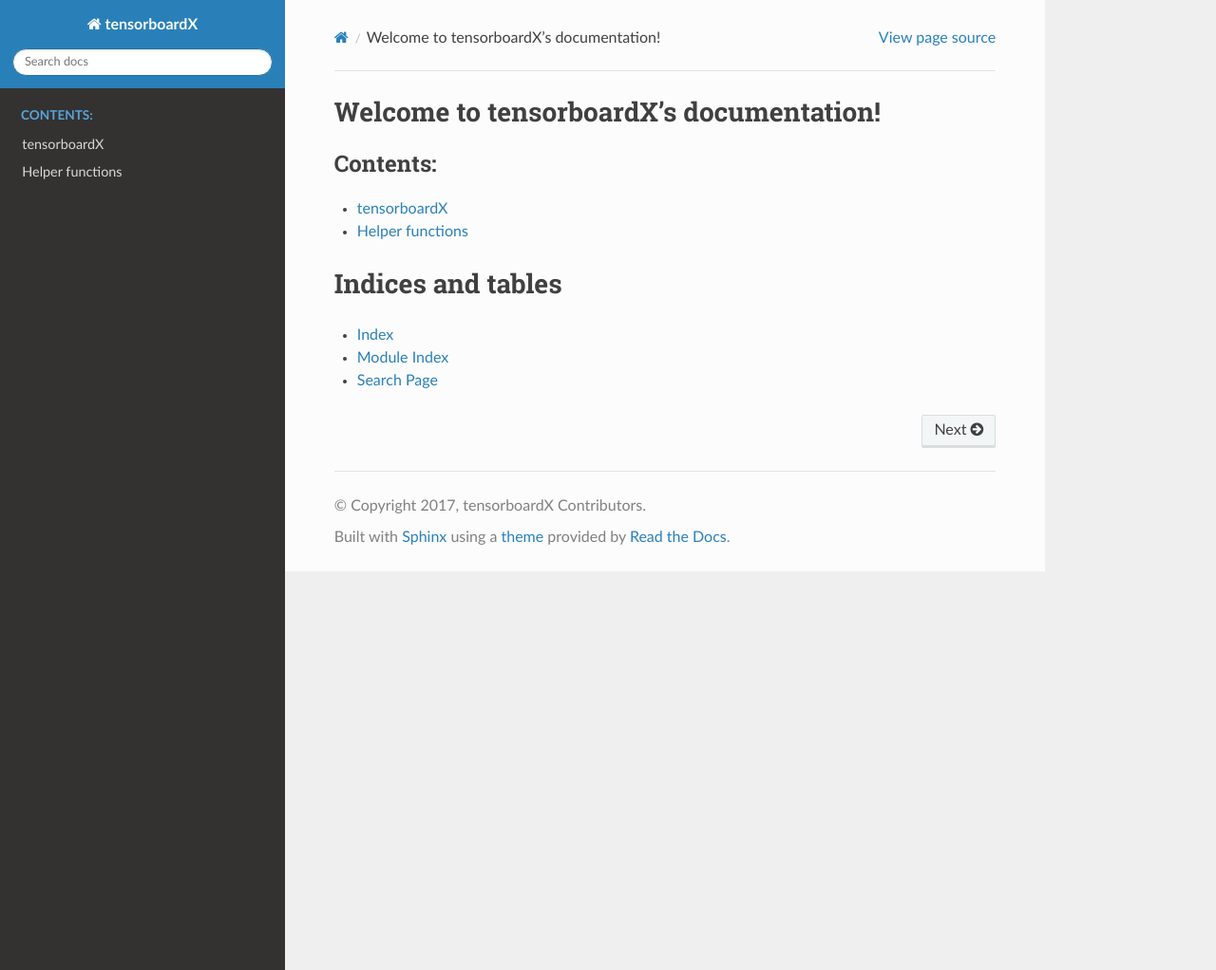
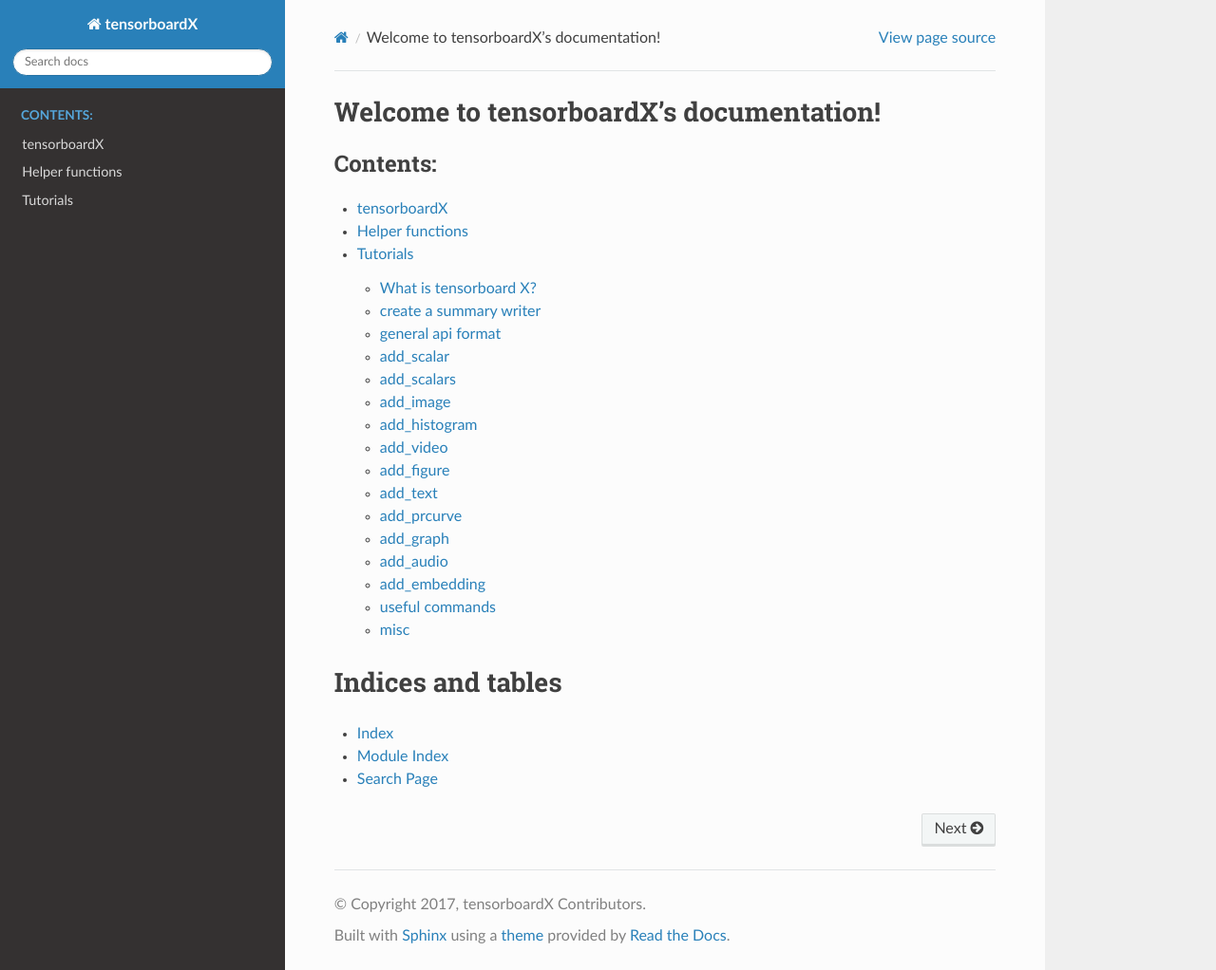
Before and after one commit to lanpa/tensorboardX, a Sphinx documentation site: the page built from docs/index.rst, in a window 1280 px wide and 1022 px high. Shown: the whole window at 95% size. Built offline with Sphinx 7.4.7 and the Read the Docs theme 2.0.0, drawn with Linux system fonts in a browser that asks for light colours; some of the changed lines change nothing that is shown.

Commit message:
add tutorial section in doc [skip CI]

```diff
--- a/docs/index.rst
+++ b/docs/index.rst
@@ -12,6 +12,7 @@
 
    tensorboard
    utils
+   tutorial
 
 Indices and tables
 ==================
--- /dev/null
+++ b/docs/tutorial.rst
@@ -0,0 +1,121 @@
+Tutorials
+*********
+
+What is tensorboard X?
+----------------------
+
+At first, the package was named tensorboard, and soon there are issues about name confliction. The first alternative name came to my mind is tensorboard-pytorch, but in order to make it more general, I chose tensorboardX which stands for tensorboard for X.
+
+Google’s tensorflow’s tensorboard is a web server to serve visualizations of the training progress of a neural network, it visualizes scalar values, images, text, etc.; these information are saved as events in tensorflow. It’s a pity that other deep learning frameworks lack of such tool, so there are already packages letting users to log the events without tensorflow; however they only provides basic functionalities. The purpose of this package is to let researchers use a simple interface to log events within PyTorch (and then show visualization in tensorboard). This package currently supports logging scalar, image, audio, histogram, text, embedding, and the route of back-propagation. The following manual is tested on Ubuntu and Mac, and the environment are anaconda’s python2 and python3.
+
+
+create a summary writer
+-----------------------
+Before logging anything, we need to create a writer instance. This can be done with:
+
+from tensorboard import SummaryWriter
+#SummaryWriter encapsulates everything
+writer = SummaryWriter('runs/exp-1')
+#creates writer object. The log will be saved in 'runs/exp-1'
+writer2 = SummaryWriter()
+#creates writer2 object with auto generated file name, the dir will be something like 'runs/Aug20-17-20-33'
+writer3 = SummaryWriter(comment='3x learning rate')
+#creates writer2 object with auto generated file name, the comment will be appended to the filename. The dir will be something like 'runs/Aug20-17-20-33-3xlearning rate'
+Each subfolder will be treated as different experiments in tensorboard. Each time you re-run the experiment with different settings, you should change the name of the sub folder such as runs/exp2, runs/myexp so that you can easily compare different experiment settings. Type tb runs to compare different runs in tensorboard.
+
+
+general api format
+------------------
+add_something(tag name, object, iteration number)
+
+
+add_scalar
+-----------
+Scalar value is the most simple data type to deal with. Mostly we save the loss value of each training step, or the accuracy after each epoch. Sometimes I save the corresponding learning rate as well. It’s cheap to save scalar value. Just log anything you think is important. To log a scalar value, use writer.add_scalar('myscalar', value, iteration). Note that the program complains if you feed a PyTorch variable. Remember to extract the scalar value by x.data[0] if x is a torch variable.
+
+
+add_scalars
+-----------
+
+
+
+
+add_image
+---------
+An image is represented as 3-dimensional tensor. The simplest case is save one image at a time. In this case, the image should be passed as a 3-dimension tensor of size [3, H, W]. The three dimensions correspond to R, G, B channel of an image. After your image is computed, use writer.add_image('imresult', x, iteration) to save the image. If you have a batch of images to show, use torchvision's make_grid function to prepare the image array and send the result to add_image(...). ps. make_grid takes a 4D tensor and returns tiled images in 3D tensor.
+
+.. Note::
+	Remember to normalize your image.
+
+
+add_histogram
+-------------
+Saving histogram is expensive. Both in computation time and storage. If training slows down after using this package, check this first. To save a histogram, convert the array into numpy array and save with writer.add_histogram('hist', array, iteration) .
+
+add_video
+---------
+
+
+add_figure
+----------
+
+
+add_text
+--------
+
+
+add_prcurve
+-----------
+
+add_graph
+---------
+Graph drawing is based on autograd’s backward tracing. It goes along the next_functions attribute in a variable recursively, drawing each encountered nodes. To draw the graph, you need a model m and an input variable t that have correct size for m. Let r = m(t), then please invoke writer.add_graph(m, r)to save the graph. By default, the input tensor does not require gradient, therefore it will be omitted when back tracing. To draw the input node, pass an additional parameter requires_grad=True when creating the input tensor. See https://github.com/lanpa/tensorboard-pytorch/blob/master/demo_graph.py for complete example.
+
+
+add_audio
+---------
+Currently the sampling rate of the this function is fixed at 44100 KHz, single channel. The input of the add_audio function is a one dimensional array, with each element representing the consecutive amplitude samples. For a 2 seconds audio, the input x should have 88200 elements. Each element should lie in [-1, 1].
+
+add_embedding
+-------------
+what is embedding?
+==================
+
+
+visualization
+=============
+Embedding is a technique to visualize high dimensional data. To convert high dimensional data into human perceptible 3D data, tensorboard provides PCA and t-sne to project the data into low dimensional space. What you need to do is provide a bunch of points and tensorboard will do the rest for you. The bunch of points is passed as a tensor of size n x d ,where n is the number of points and d is the feature dimension. The feature representation can either be raw data (e.g. the mnist image) or a representation learned by your network (extracted feature). This determines how the points distributes. To make the visualization more informative, you can pass optional metadata or label_imgs for each data points. In this way you can see that neighboring point have similar label and distant points have very different label (semantically or visually). Here the metadata is a list of labels, and the length of the list should equal to n, the number of the points. The label_imgs is a 4D tensor of size NCHW. N should equal to n as well. See https://github.com/lanpa/tensorboard-pytorch/blob/master/demo_embedding.py for complete example.
+
+
+useful commands
+---------------
+install
+=======
+
+Simply type pip install tensorboard-pytorch under bash to install this package. To use the newest version, you might need to build from source or pip install tensorboard-pytorch —-no-cache-dir.
+
+To run tensorboard web server, you need to install tensorflow by pip install tensorflow or pip install tensorflow-gpu. After that, type tensorboard --logdir=[yourlogdir] to start the server, where yourloaddir is the parameter of the object constructor. I think this command is tedious, so I add a line alias tb='tensorboard --logdir 'in ~/.bash_profile. In this way, the above command is simplified as tb [yourlogdir]. Use your favorite browser to load the tensorboard page, the address will be shown in the terminal after starting the server.
+
+
+
+run tensorboard server
+======================
+
+show more images in tensorboard
+===============================
+
+
+
+misc
+----
+
+
+performance issue
+=================
+Logging is cheap, but display is expensive.
+For my experience, if there are 3 or more experiments to show at a time and each experiment have, say, 50K points, tensorboard might need a lot of time to present the data.
+
+
+Grouping plots
+==============
+Usually, there are many numbers to log in one experiment. For example, when training GANs you should log the loss of the generator, discriminator. If the loss is composed of two other loss functions, say L1 and MSE, you might want to log the value of the other two losses as well. In this case, you can write the tags as Gen/L1, Gen/MSE, Desc/L1, Desc/MSE. In this way, tensorboard will group the plots into two sections (Gen, Desc). You can also use the regular expression to filter data.
```
